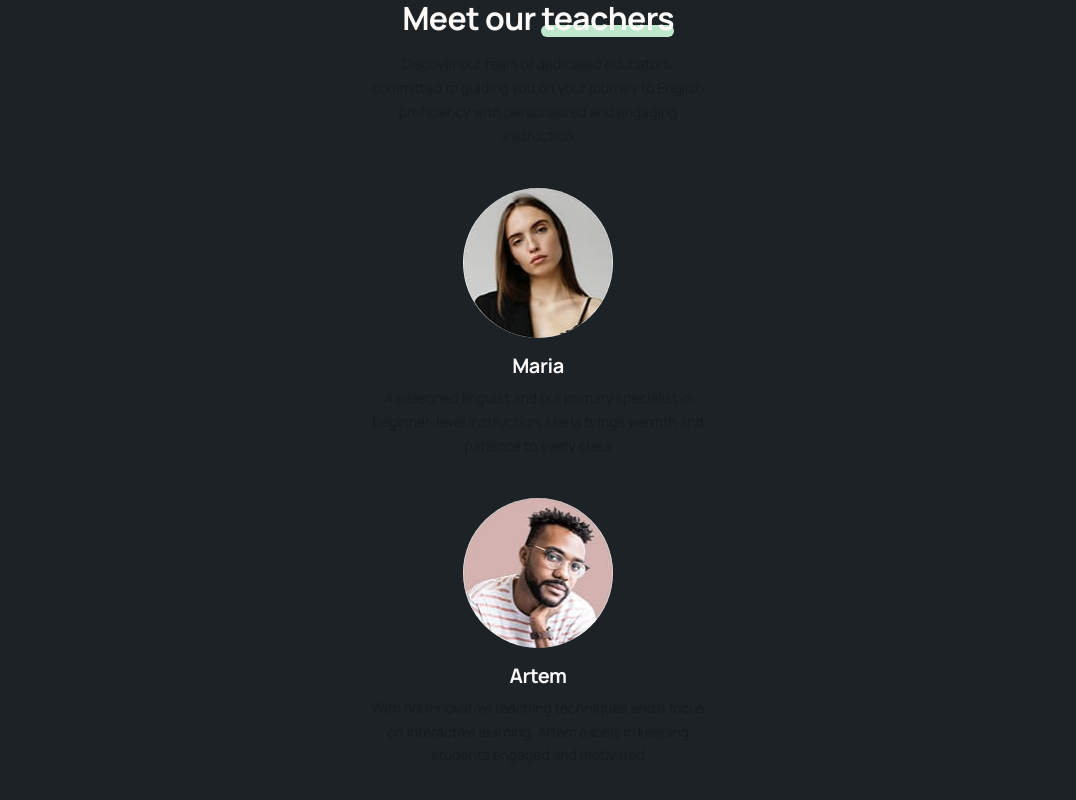
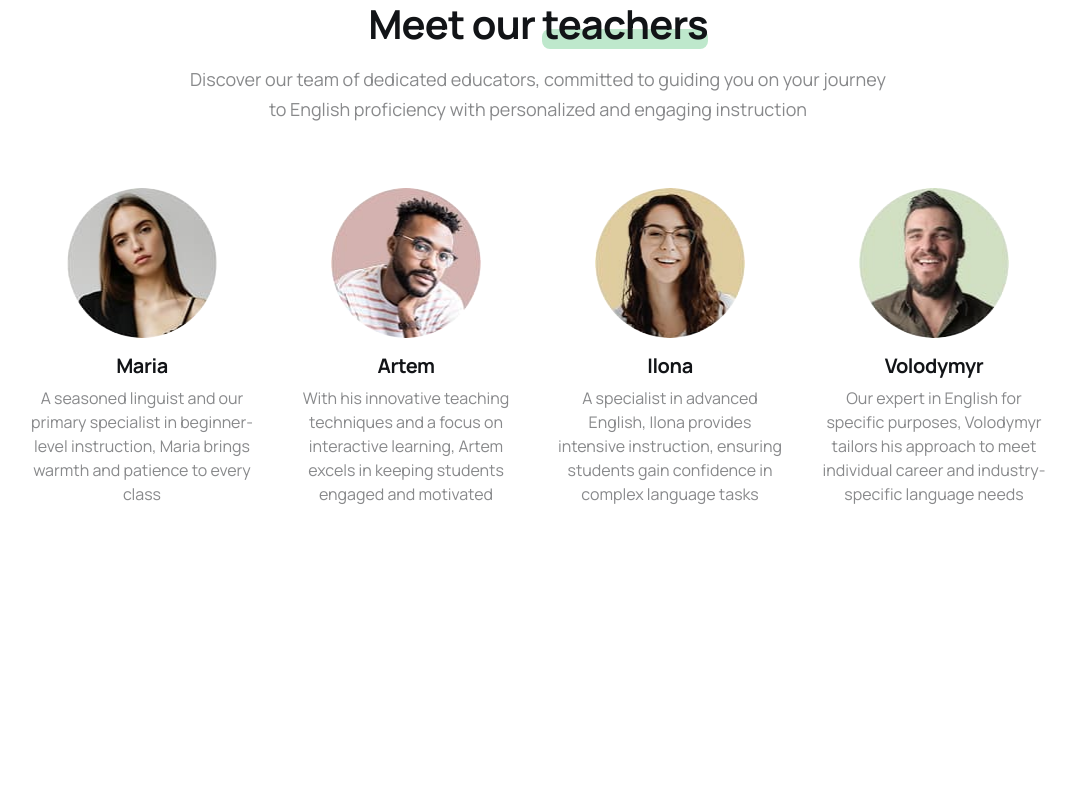
Before and after one commit to ma-nk/Project-Burning-Styles, a website built with Vite: page src/index.html in a window 1280 px wide. Shown: the top 800 px of the page, without its empty margins (102-1178 px from the left). Built offline with nearby package versions, Linux system fonts and the light colour scheme.

Commit message:
done tablet and desktop markup

```diff
--- a/src/css/base.css
+++ b/src/css/base.css
@@ -7,5 +7,4 @@ body {
   font-family: 'Manrope', sans-serif;
   font-size: 16px;
   color: #fcf9f9;
-  background: #1c2225;
 }
--- a/src/css/our-teachers.css
+++ b/src/css/our-teachers.css
@@ -1,12 +1,13 @@
 .teachers_section {
   margin-bottom: 80px;
   font-family: 'Manrope', sans-serif;
+  padding: 0 20px;
 }
 .teachers_container {
   display: flex;
   flex-direction: column;
   align-items: center;
-  width: 335px;
+  max-width: 335px;
   margin: 0 auto;
 }
 
@@ -17,6 +18,7 @@
   letter-spacing: -0.02em;
   text-align: center;
   margin-bottom: 16px;
+  color: #121417;
 }
 
 .teachers_title-span {
@@ -68,6 +70,7 @@
   letter-spacing: -0.02em;
   text-align: center;
   margin-bottom: 8px;
+  color: #121417;
 }
 
 .teachers_teacher-description {
@@ -77,3 +80,58 @@
   text-align: center;
   color: rgba(18, 20, 23, 0.5);
 }
+
+@media screen and (min-width: 768px) {
+  .teachers_title {
+    font-size: 40px;
+    line-height: 120%;
+    letter-spacing: -0.02em;
+  }
+  .teachers_title-underline {
+    height: 20px;
+  }
+  .teachers_description {
+    font-size: 18px;
+    line-height: 167%;
+    margin-bottom: 64px;
+  }
+  .teachers_list {
+    display: flex;
+    flex-wrap: wrap;
+    justify-content: center;
+    gap: 32px;
+  }
+  .teachers_teacher-description {
+    font-size: 16px;
+    line-height: 150%;
+  }
+}
+
+@media screen and (min-width: 768px) and (max-width: 1023px) {
+  .teachers_section {
+    padding: 0 32px;
+    margin-bottom: 100px;
+  }
+  .teachers_container {
+    max-width: 704px;
+  }
+  .teachers_item {
+    width: 272px;
+  }
+}
+
+@media screen and (min-width: 1280px) {
+  .teachers_section {
+    padding: 0 128px;
+    margin-bottom: 150px;
+  }
+  .teachers_container {
+    min-width: 1024px;
+  }
+  .teachers_description {
+    max-width: 709px;
+  }
+  .teachers_item {
+    width: 232px;
+  }
+}
```
